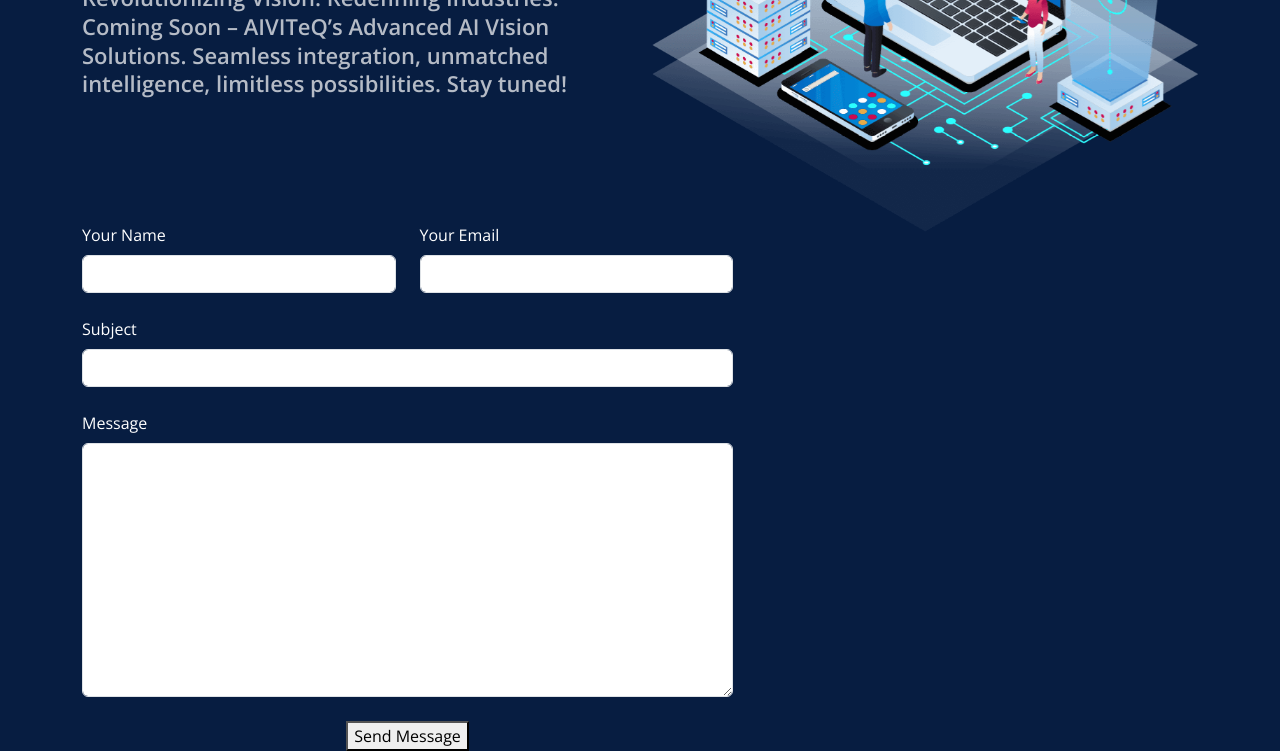
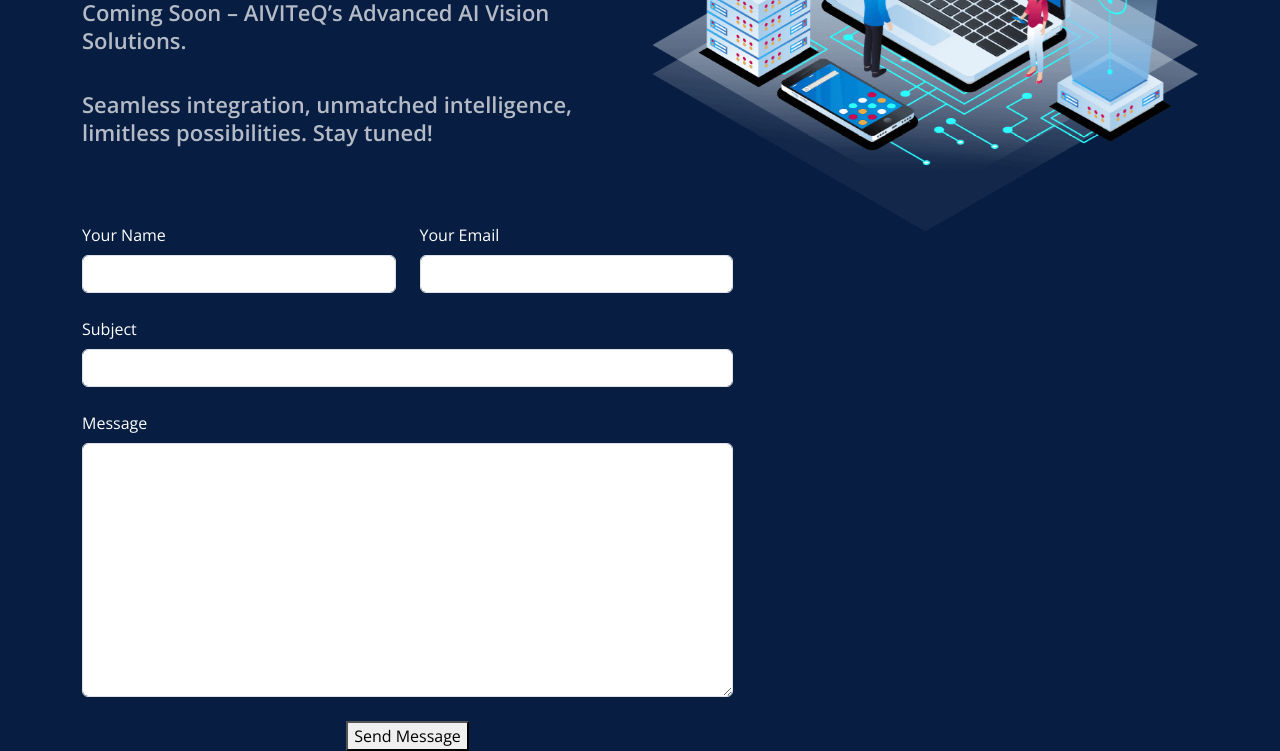
Before and after one commit to SujiBalaM/AIVITeQ, a plain HTML site: page index.html in a window 1280 px wide. Shown: the part 349-1100 px from the top of the page. Drawn offline with nearby package versions, Linux system fonts and the light colour scheme.

Commit message:
Text alignment

```diff
--- a/index.html
+++ b/index.html
@@ -59,9 +59,9 @@
         <div class="row gy-4">
           <div class="col-lg-6 order-2 order-lg-1 d-flex flex-column justify-content-center" data-aos="zoom-out">
             <h1>AIVITeQ Launching page</h1>
-            <p>Revolutionizing Vision. Redefining Industries.
-              Coming Soon – AIVITeQ’s Advanced AI Vision Solutions.
-              Seamless integration, unmatched intelligence, limitless possibilities. Stay tuned!
+            <p>Revolutionizing Vision. Redefining Industries.</p>
+              <p>Coming Soon – AIVITeQ’s Advanced AI Vision Solutions.</p>
+              <p>Seamless integration, unmatched intelligence, limitless possibilities. Stay tuned!
                           </p>
 
           </div>
```
